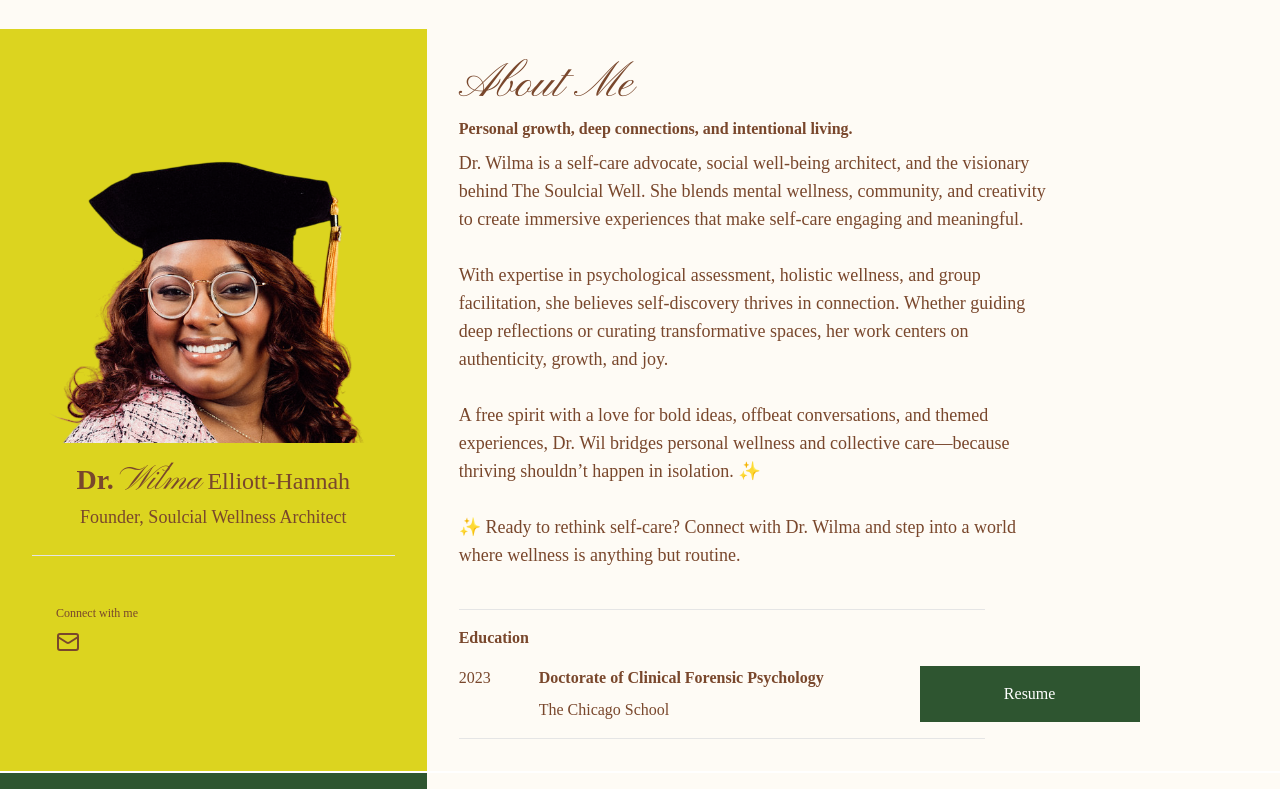
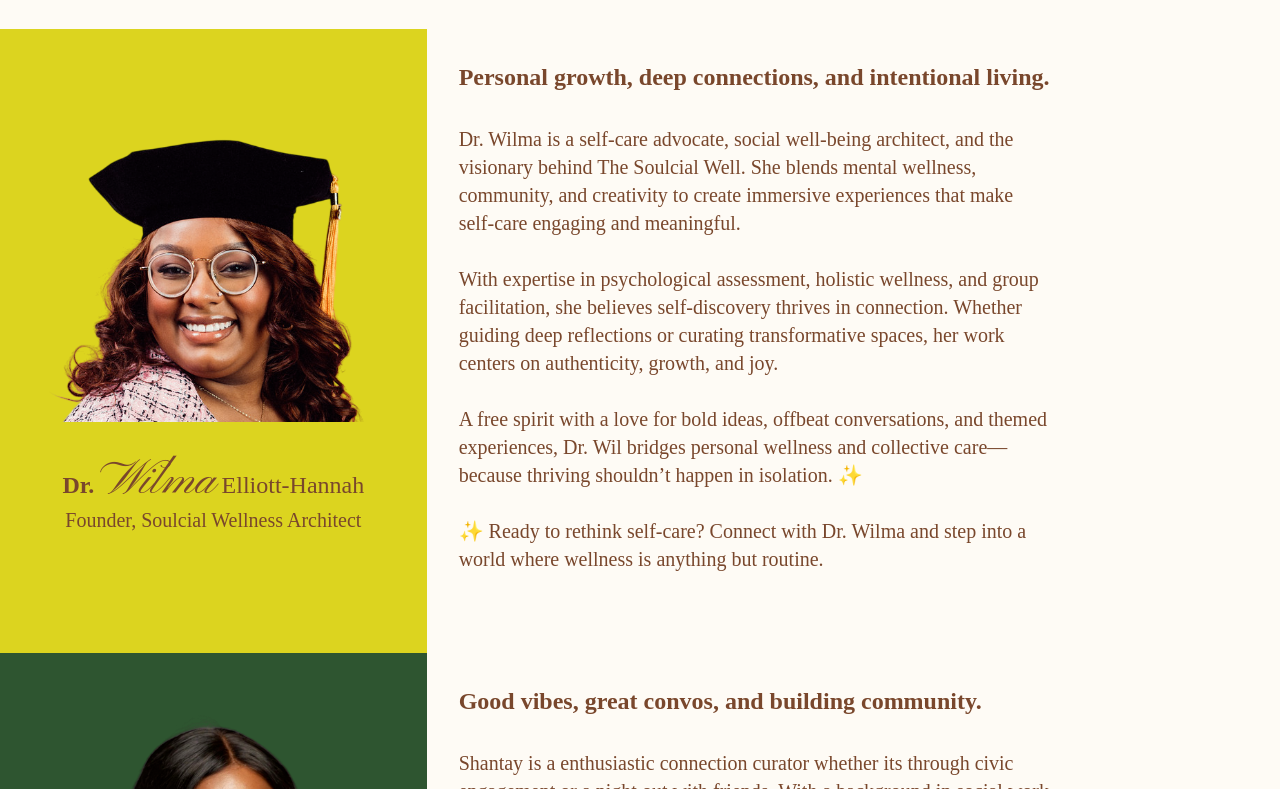
Before and after one commit to thatsehannah/the-soulcial-well, a Next.js app: page /about in a window 1280 px wide. Shown: the part 4831-5620 px from the top of the page. Built offline with nearby package versions, Linux system fonts and the light colour scheme.

Commit message:
making responsive adjustments to team members section on about page

```diff
--- a/app/about/_components/CoreValue.tsx
+++ b/app/about/_components/CoreValue.tsx
@@ -7,13 +7,13 @@ type CoreValueProps = CoreValueItem;
 const CoreValue = ({ title, imageSrc, text }: CoreValueProps) => {
   return (
     <div className='flex flex-col items-center pt-8 pb-4'>
-      <div className='w-65 h-65 flex justify-center items-center mb-2 p-2'>
+      <div className='w-65 h-65 flex justify-center items-center mb-2 p-2 relative'>
         <Image
           src={imageSrc}
           alt={`${title} core value`}
-          height={350}
-          width={350}
+          fill
           className='object-cover'
+          quality={100}
         />
       </div>
       <p className='text-primary font-bold text-3xl text-center capitalize'>
--- a/app/about/_components/TeamMember.tsx
+++ b/app/about/_components/TeamMember.tsx
@@ -10,6 +10,7 @@ type TeamMemberProps = {
 const TeamMember = ({ member, index }: TeamMemberProps) => {
   const isEvenSection = index % 2 === 0;
   const fontColor = isEvenSection ? "main-foreground" : "white";
+  const backgroundColor = isEvenSection ? "bg-primary" : "bg-dark-green";
 
   const {
     imageSrc,
@@ -24,47 +25,52 @@ const TeamMember = ({ member, index }: TeamMemberProps) => {
   } = member;
 
   return (
-    <article className='border-b-2 border-white'>
+    <article>
       <div className='grid lg:grid-cols-3 grid-cols-1'>
-        <div
-          className={`${
-            isEvenSection ? "bg-primary" : "bg-dark-green"
-          } flex flex-col justify-center p-8`}
-        >
-          <div className='relative overflow-hidden mb-4 flex justify-center'>
+        <div className={`${backgroundColor} flex flex-col justify-center p-8`}>
+          <div className='overflow-hidden mb-9 flex justify-center'>
             <Image
               src={imageSrc}
               alt='leadership member photo'
-              height={400}
-              width={400}
+              height={395}
+              width={395}
               className='object-cover'
+              quality={100}
+              sizes='(max-width: 768px) 100vw, (max-width: 1200px) 50vw, 33vw'
             />
           </div>
           <div className='mb-6 text-center'>
             <p className={`text-2xl text-${fontColor}`}>
-              <span className='font-bold text-[28px]'>{honorific}</span>{" "}
-              <span className='font-script text-[34px]'>{firstName}</span>{" "}
+              <span className='font-bold'>{honorific}</span>{" "}
+              <span className='font-script text-5xl'>{firstName}</span>{" "}
               {lastName}
             </p>
-            <p className={`text-[18px] text-${fontColor}`}>{title}</p>
+            <p className={`text-xl text-${fontColor}`}>{title}</p>
           </div>
-          <hr className='text-white' />
-          <div className='mt-12 ml-6 flex flex-col gap-2'>
-            <p className={`text-[12px] text-${fontColor}`}>Connect with me</p>
+          <hr className={`bg-${fontColor} h-[1px] lg:h-0 border-0`} />
+          {/* <div className='mt-12 ml-6 flex flex-col gap-2'>
+            <p className={`text-lg text-${fontColor}`}>Connect with me</p>
             <div className={`flex gap-4 fill-${fontColor} stroke-${fontColor}`}>
               <Mail className={`text-${fontColor}`} />
             </div>
+          </div> */}
+        </div>
+        <div
+          className={`flex flex-col gap-2 p-8 lg:col-span-2 justify-center lg:bg-main-bg ${backgroundColor}`}
+        >
+          <p
+            className={`font-bold text-2xl xl:text-primary-foreground text-${fontColor} mb-6`}
+          >
+            {aboutMeSubtitle}
+          </p>
+          <div className='flex flex-col gap-4 xl:w-3/4 w-full pb-12'>
+            <p
+              className={`text-xl whitespace-pre-wrap lg:text-primary-foreground text-${fontColor}`}
+            >
+              {bio}
+            </p>
           </div>
-        </div>
-        <div className='flex flex-col gap-2 p-8 lg:col-span-2'>
-          <p className='font-script text-5xl lg:text-start text-center'>
-            About Me
-          </p>
-          <p className='font-bold text-[1rem]'>{aboutMeSubtitle}</p>
-          <div className='flex flex-col gap-4 lg:w-3/4 w-full'>
-            <p className='text-lg whitespace-pre-wrap'>{bio}</p>
-          </div>
-          <div className='mt-8'>
+          {/* <div className='mt-8'>
             <hr className='text-dark-green lg:w-2/3 w-full mb-4' />
             <p className='font-bold'>Education</p>
             <div className='flex gap-12 mt-4'>
@@ -84,7 +90,7 @@ const TeamMember = ({ member, index }: TeamMemberProps) => {
               </div>
             </div>
             <hr className='text-dark-green lg:w-2/3 w-full mt-4' />
-          </div>
+          </div> */}
         </div>
       </div>
     </article>
--- a/app/about/_sections/SoulcialWellTeam.tsx
+++ b/app/about/_sections/SoulcialWellTeam.tsx
@@ -3,7 +3,7 @@ import { teamMemberInfo } from "../_data/teamMembers";
 
 const SoulcialWellTeam = () => {
   return (
-    <main>
+    <section>
       <p className='text-5xl lg:text-6xl text-center mb-4'>
         Meet <span className='font-script'>The Team</span>
       </p>
@@ -16,7 +16,7 @@ const SoulcialWellTeam = () => {
           />
         );
       })}
-    </main>
+    </section>
   );
 };
 
```
